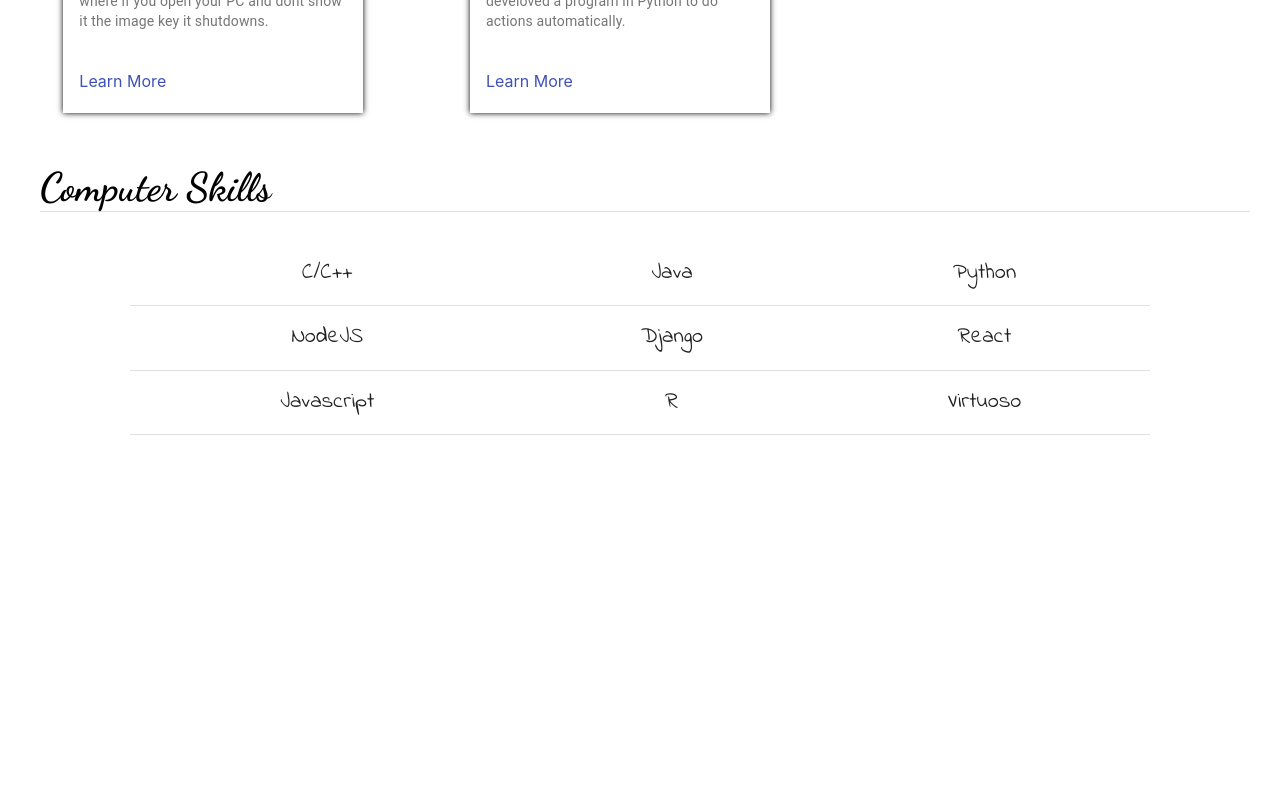
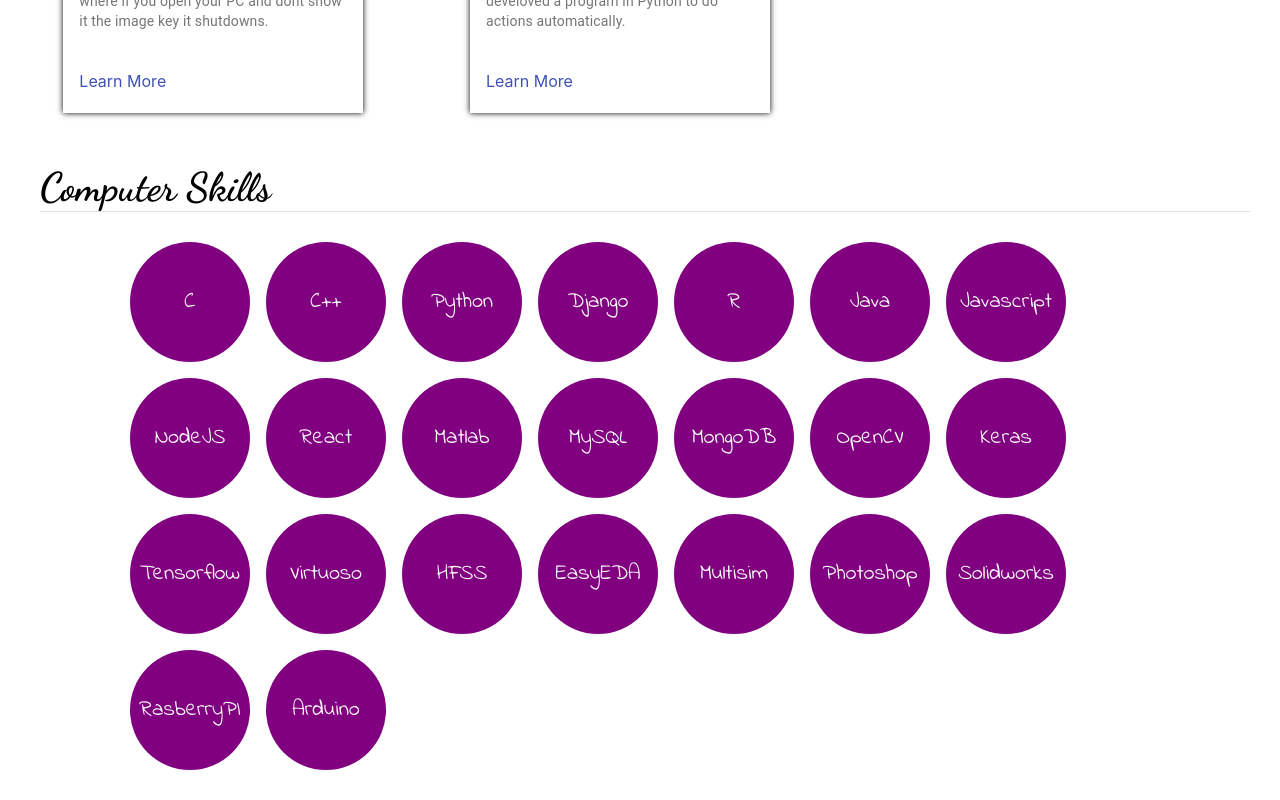
Before and after one commit to VasilisMpletsos/ReactCV, a React (Create React App) app: page / in a window 1280 px wide. Shown: the part 2333-3133 px from the top of the page. Before the commit the page ends 2798 px from the top, so only its background shows below. Built offline with nearby package versions, Linux system fonts and the light colour scheme; a web font is replaced by a local one.

Commit message:
Tooltip to header

```diff
--- a/src/Components/ComputerSkills/ComputerSkills.js
+++ b/src/Components/ComputerSkills/ComputerSkills.js
@@ -1,6 +1,12 @@
 import React from "react";
-import { Container, TitleContainer, TableMargins, StyledCell} from "./styles";
-import { Divider, Table, TableBody, TableContainer, TableRow } from "@material-ui/core";
+import { Container, TitleContainer, TableMargins} from "./styles";
+import { Divider, Grid } from "@material-ui/core";
+import mapSkills from "./mapSkills";
+
+const skills = ['C','C++','Python','Django','R','Java','Javascript','NodeJS','React','Matlab',
+                'MySQL','MongoDB','OpenCV','Keras','Tensorflow',
+                'Virtuoso','HFSS','EasyEDA','Multisim',
+                'Photoshop','Solidworks','RasberryPI','Arduino'];
 
 function ComputerSkills(){
     return(
@@ -10,27 +16,9 @@
                 <Divider/>
             </TitleContainer>
             <TableMargins>
-                <TableContainer>
-                    <Table>
-                        <TableBody>
-                            <TableRow>
-                                <StyledCell align="center">C/C++</StyledCell>
-                                <StyledCell align="center">Java</StyledCell>
-                                <StyledCell align="center">Python</StyledCell>
-                            </TableRow>
-                            <TableRow>
-                                <StyledCell align="center">NodeJS</StyledCell>
-                                <StyledCell align="center">Django</StyledCell>
-                                <StyledCell align="center">React</StyledCell>
-                            </TableRow>
-                            <TableRow>
-                                <StyledCell align="center">Javascript</StyledCell>
-                                <StyledCell align="center">R</StyledCell>
-                                <StyledCell align="center">Virtuoso</StyledCell>
-                            </TableRow>
-                        </TableBody>
-                    </Table>
-                </TableContainer>
+                <Grid container direction="row" spacing={2}>
+                    {mapSkills(skills)}
+                </Grid>
             </TableMargins>
         </Container>
     )
--- /dev/null
+++ b/src/Components/ComputerSkills/mapSkills.js
@@ -0,0 +1,17 @@
+import React from "react";
+import { Grid } from "@material-ui/core";
+import { StyledAvatar} from "./styles";
+
+function mapSkills(data){
+    return(
+        data.map(skill=>{
+            return(
+                <Grid item>
+                    <StyledAvatar>{skill}</StyledAvatar>
+                </Grid>
+            )
+        })
+    )
+}
+
+export default mapSkills;
--- a/src/Components/ComputerSkills/styles.js
+++ b/src/Components/ComputerSkills/styles.js
@@ -1,5 +1,5 @@
 import styled from "styled-components";
-import { TableCell } from "@material-ui/core";
+import { Avatar } from "@material-ui/core";
 
 export const Container = styled.div`
     margin: 50px 30px 30px;
@@ -17,9 +17,18 @@
     margin: 30px 100px 0px 100px;
 `;
 
-export const StyledCell = styled(TableCell)`
+export const StyledAvatar = styled(Avatar)`
     &&{
         font-family: 'Indie Flower';
         font-size: 22px;
+        width: 120px;
+        height: 120px;
+        background-color: purple;
+        transition: 400ms;
+        &:hover{
+            background-color: orange;
+            transform: scale(1.2);
+            color: black;
+        }
     }
 `;
--- a/src/Components/Header/Header.js
+++ b/src/Components/Header/Header.js
@@ -3,7 +3,7 @@
 import LinkedInIcon from '@material-ui/icons/LinkedIn';
 import FacebookIcon from '@material-ui/icons/Facebook';
 import { Container, SocialContainer, SocialItem, Title, TitleLetter, Link } from "./styles";
-import { Menu, MenuItem, Button} from '@material-ui/core';
+import { Menu, MenuItem, Button, Tooltip} from '@material-ui/core';
 import { isMobile } from "react-device-detect";
 
 
@@ -69,17 +69,23 @@
                 </div>
                 <SocialItem>
                     <Link href="https://github.com/VasilisMpletsos" target="_blank">
-                        <GitHubIcon/>
+                        <Tooltip title="Github">
+                            <GitHubIcon/>
+                        </Tooltip>
                     </Link>
                 </SocialItem>
                 <SocialItem>
                     <Link href="https://www.linkedin.com/in/vasileios-mpletsos-1158a3196/" target="_blank">
-                        <LinkedInIcon/>
+                        <Tooltip title="Linkedin">
+                            <LinkedInIcon/>
+                        </Tooltip>
                     </Link>
                 </SocialItem>
                 <SocialItem>
                     <Link href="https://www.facebook.com/vmpletsos" target="_blank">
-                        <FacebookIcon/>
+                        <Tooltip title="Facebook">
+                            <FacebookIcon/>
+                        </Tooltip>
                     </Link>
                 </SocialItem>
             </SocialContainer>
--- a/src/Components/Introduction/styles.js
+++ b/src/Components/Introduction/styles.js
@@ -11,15 +11,6 @@
     font-family: 'Dancing Script';
     font-size: 40px;
     font-weight: bold;
-    animation: titleAppearIntro 4s;
-    @keyframes titleAppearIntro{
-        0% {
-            left: 2000px;
-        }
-        100% {
-            left: 0px;
-        }
-    }
 `;
 
 export const TextContainer = styled.div`
@@ -31,12 +22,4 @@
     font-family: 'Indie Flower';
     font-size: 22px;
     animation: textAppearIntro 4s;
-    @keyframes textAppearIntro{
-        0% {
-            left: 2000px;
-        }
-        100% {
-            left: 0px;
-        }
-    }
 `;
```
Also changed, not shown: 2 other files (tests, documents, lock files or other folders).
